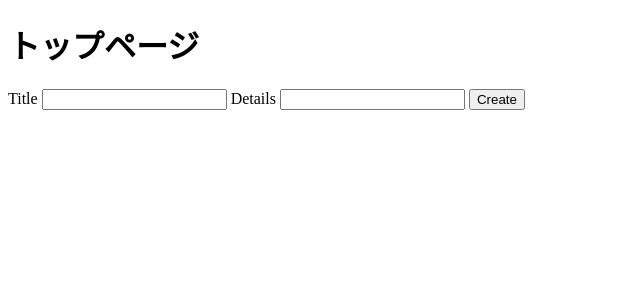
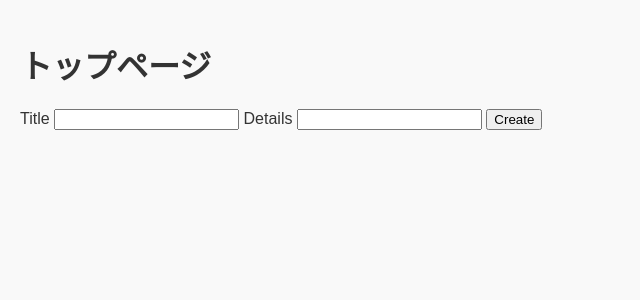
Before and after one commit to yui19278/psemi-flask, a Flask app: page / in a window 1280 px wide. Shown: the top 300 px of the page, without its empty margins (0-640 px from the left). Run offline with Flask 3, Linux system fonts and the light colour scheme.

Commit message:
必要最低限のcssを追加

```diff
--- a/templates/base.html
+++ b/templates/base.html
@@ -1,6 +1,24 @@
 <!DOCTYPE html>
 <html lang="ja">
     <head>
+        <style>
+            body {
+                font-family: Arial, sans-serif;
+                margin: 0;
+                padding: 20px;
+                background-color: #f9f9f9;
+                color: #333;
+            }
+            a {
+                background: #dc3545;
+                color: white;
+                text-decoration: none;
+            }
+            a:hover {
+                background: #a71d2a;
+            }
+        </style>
+        </style>
         <meta charset="UTF-8" />
         <meta name="viewport" content="width=device-width, initial-scale=1.0" />
         <title>Todo app</title>
```
